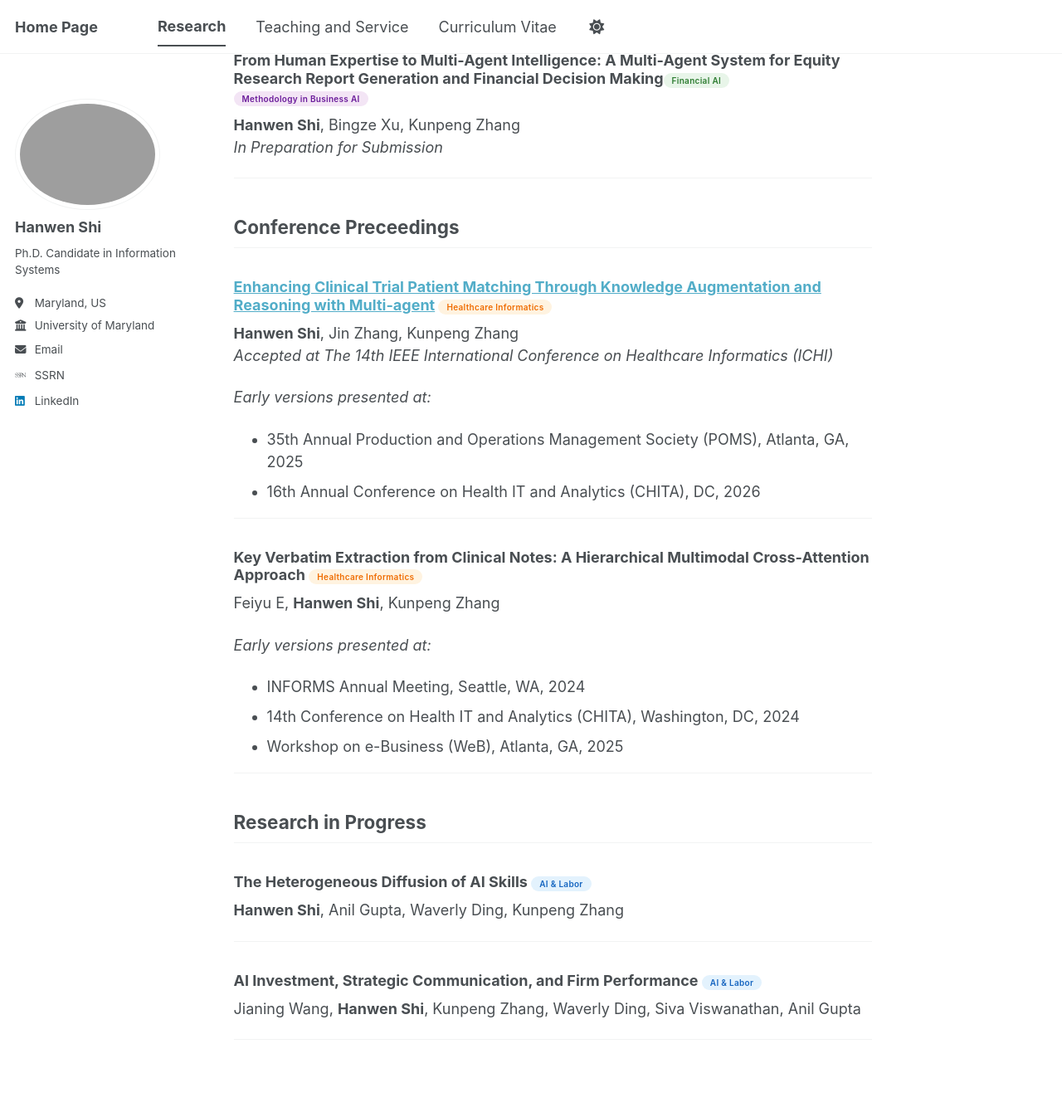
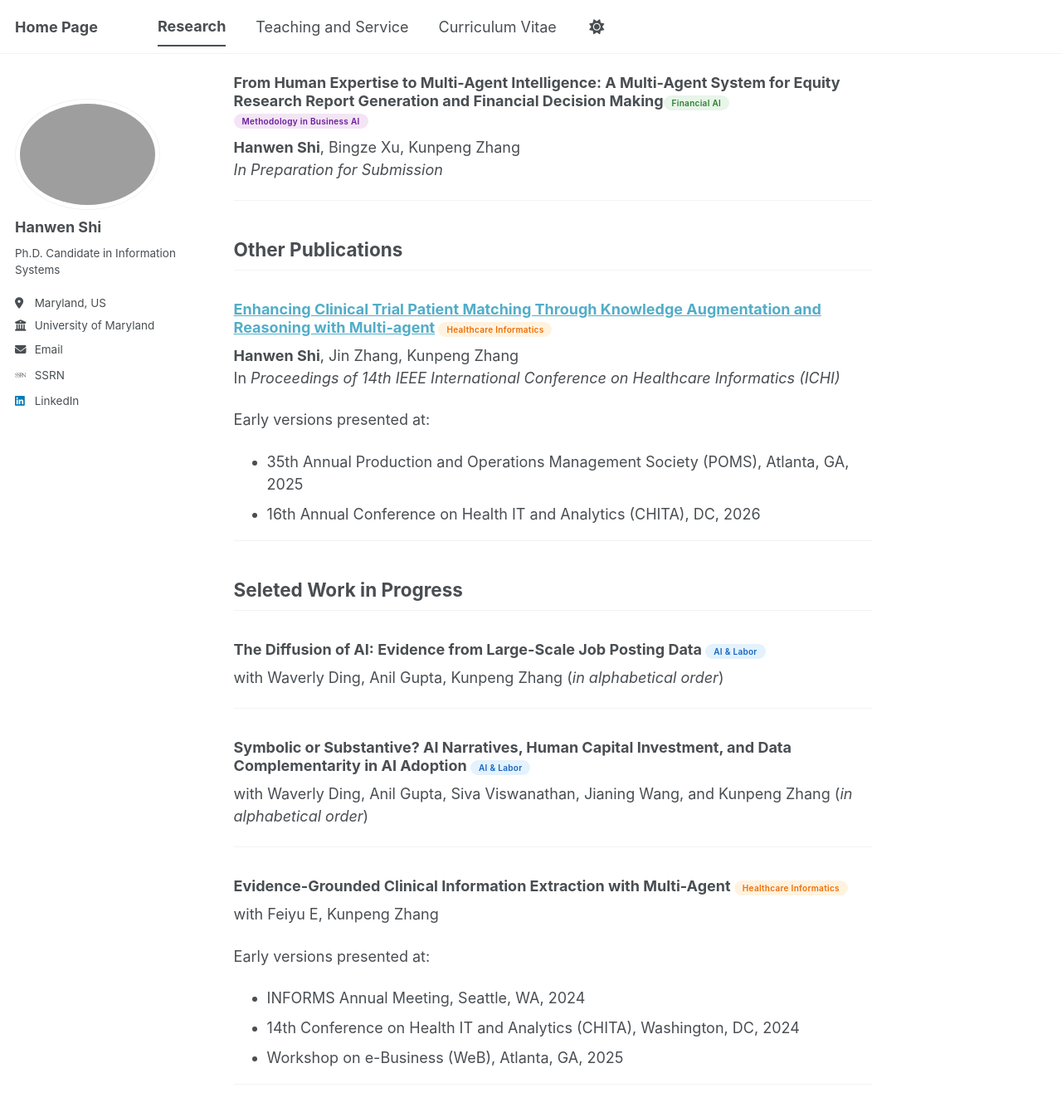
Before and after one commit to FrankieShih/frankieshih.github.io, a Jekyll site: the page built from publications.md, in a window 1280 px wide and 1400 px high, scrolled down 1320 px. Shown: the top 1346 px of the window at 83% size. Built offline with Jekyll 4.4.1, drawn with Linux system fonts in a browser that asks for light colours; some web fonts are replaced; a script bundle is joined from its source files by our own code; library files that are not in the unit come from our copies; some of the changed text lies outside the part shown.

Commit message:
Update publications.md

```diff
--- a/publications.md
+++ b/publications.md
@@ -45,7 +45,8 @@ Growing Geographic Dispersion of AI Jobs in America</a></li>
 **Hanwen Shi**, Kunpeng Zhang<br>
 *In Preparation for Submission*
 
-*Early versions presented at:*
+Supported by Finance, Economics, Strategy, and Technology (FEST) Research Grant Program, Ed Snider Center, University of Maryland (2026)
+Early versions presented at:
 - 22nd Symposium on Statistical Challenges in Electronic Commerce Research (SCECR), Tokyo, Japan, 2026
 
 ---
@@ -55,37 +56,37 @@ Growing Geographic Dispersion of AI Jobs in America</a></li>
 *In Preparation for Submission*
 
 ---
-## Conference Preceedings
+## Other Publications
 
 ### [Enhancing Clinical Trial Patient Matching Through Knowledge Augmentation and Reasoning with Multi-agent](https://arxiv.org/abs/2411.14637) <span class="tag tag-health">Healthcare Informatics</span>
 **Hanwen Shi**, Jin Zhang, Kunpeng Zhang
-*Accepted at The 14th IEEE International Conference on Healthcare Informatics (ICHI)*
+In *Proceedings of 14th IEEE International Conference on Healthcare Informatics (ICHI)*
 
-*Early versions presented at:*
+Early versions presented at:
 - 35th Annual Production and Operations Management Society (POMS), Atlanta, GA, 2025
 - 16th Annual Conference on Health IT and Analytics (CHITA), DC, 2026
 
 ---
 
-### Key Verbatim Extraction from Clinical Notes: A Hierarchical Multimodal Cross-Attention Approach <span class="tag tag-health">Healthcare Informatics</span>
-Feiyu E, **Hanwen Shi**, Kunpeng Zhang
 
-*Early versions presented at:*
+## Seleted Work in Progress
+
+### The Diffusion of AI: Evidence from Large-Scale Job Posting Data <span class="tag tag-ai-labor">AI & Labor</span>
+with Waverly Ding, Anil Gupta, Kunpeng Zhang (*in alphabetical order*)
+
+---
+
+### Symbolic or Substantive? AI Narratives, Human Capital Investment, and Data Complementarity in AI Adoption <span class="tag tag-ai-labor">AI & Labor</span>
+with Waverly Ding, Anil Gupta, Siva Viswanathan, Jianing Wang, and Kunpeng Zhang (*in alphabetical order*)
+
+---
+
+### Evidence-Grounded Clinical Information Extraction with Multi-Agent <span class="tag tag-health">Healthcare Informatics</span>
+with Feiyu E, Kunpeng Zhang
+
+Early versions presented at:
 - INFORMS Annual Meeting, Seattle, WA, 2024
 - 14th Conference on Health IT and Analytics (CHITA), Washington, DC, 2024
 - Workshop on e-Business (WeB), Atlanta, GA, 2025
 
 ---
-
-
-## Research in Progress
-
-### The Heterogeneous Diffusion of AI Skills <span class="tag tag-ai-labor">AI & Labor</span>
-**Hanwen Shi**, Anil Gupta, Waverly Ding, Kunpeng Zhang
-
----
-
-### AI Investment, Strategic Communication, and Firm Performance <span class="tag tag-ai-labor">AI & Labor</span>
-Jianing Wang, **Hanwen Shi**, Kunpeng Zhang, Waverly Ding, Siva Viswanathan, Anil Gupta
-
----
```
Also changed, not shown: other parts of publications.md (+1 -1 lines).
